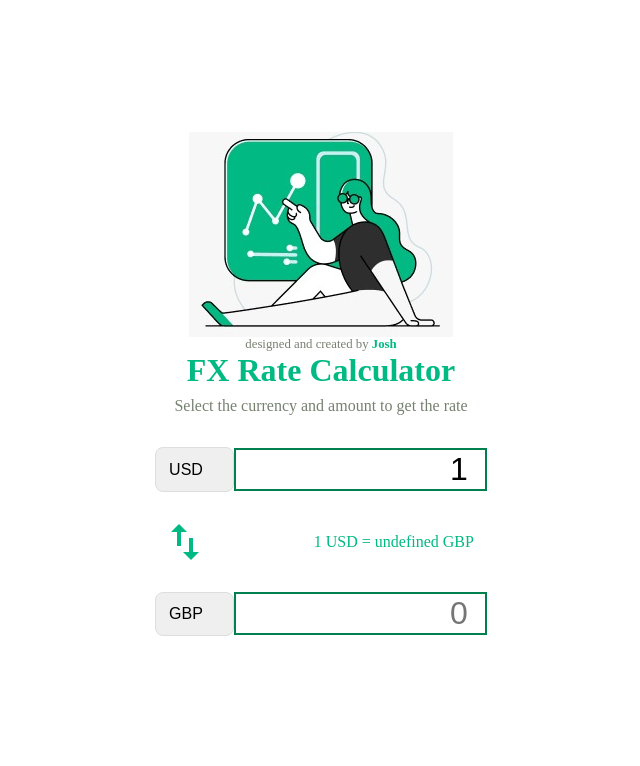
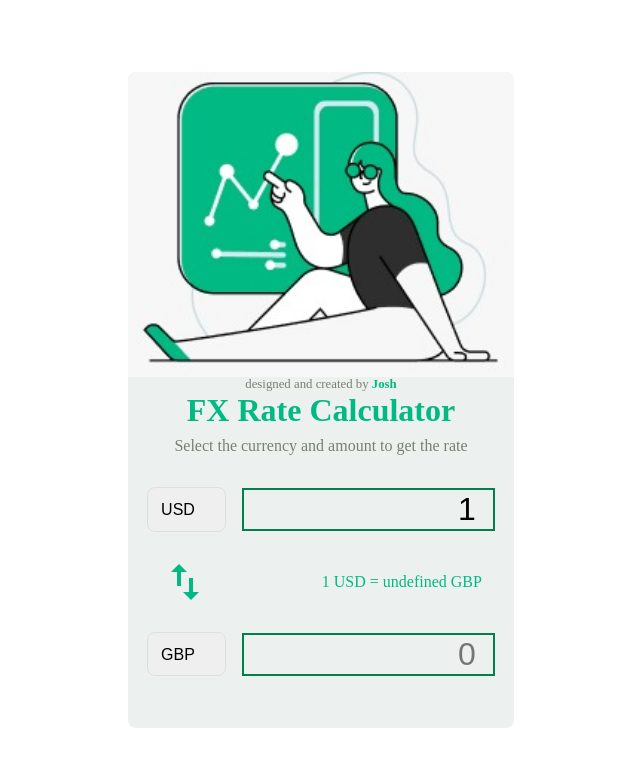
Before and after one commit to Dev-Wadej/Forex-Exchange-rate, a plain HTML site: page index.html in a window 1280 px wide. Shown: the whole page, without its empty margins (319-959 px from the left). Drawn offline with Linux system fonts and the light colour scheme; no server answers.

Commit message:
fx-exchange app

```diff
--- a/index.html
+++ b/index.html
@@ -12,6 +12,7 @@
 </head>
 
 <body>
+    <main>
         <img src="./apiImg.jpeg" class="mon-img" />
         <small>designed and created by <span>Josh</span></small>
         <h1>FX Rate Calculator</h1>
@@ -144,7 +145,7 @@
                 <input type="number" id="amount-two" value="0" placeholder="0" min="1" max="1000000000" />
             </div>
         </div>
-
+    </main>
     <script src="script.js"></script>
 </body>
 
--- a/styles.css
+++ b/styles.css
@@ -7,13 +7,21 @@
     box-sizing: border-box;
 }
 
-body {
+body,
+main {
     display: flex;
     justify-content: center;
     align-items: center;
     flex-direction: column;
     height: 100vh;
     padding: 1.2rem;
+    overflow: hidden;
+}
+
+main {
+    background-color: #eaf0efe1;
+    height: fit-content;
+    border-radius: 0.5rem;
 }
 
 h1 {
@@ -39,7 +47,7 @@ p {
 #swap {
     cursor: pointer;
     position: relative;
-    left: 1rem;
+    left: 1.5rem;
     transform: rotate(0deg);
     transition: 0.2s all;
 }
@@ -95,3 +103,12 @@ select:focus,
 input:focus {
     outline: none;
 }
+
+select {
+    margin-right: 1rem;
+}
+
+.mon-img {
+    width: 113%;
+    margin-top: -1.2rem;
+}
```
Lines whose indentation alone changed are shown as unchanged.
